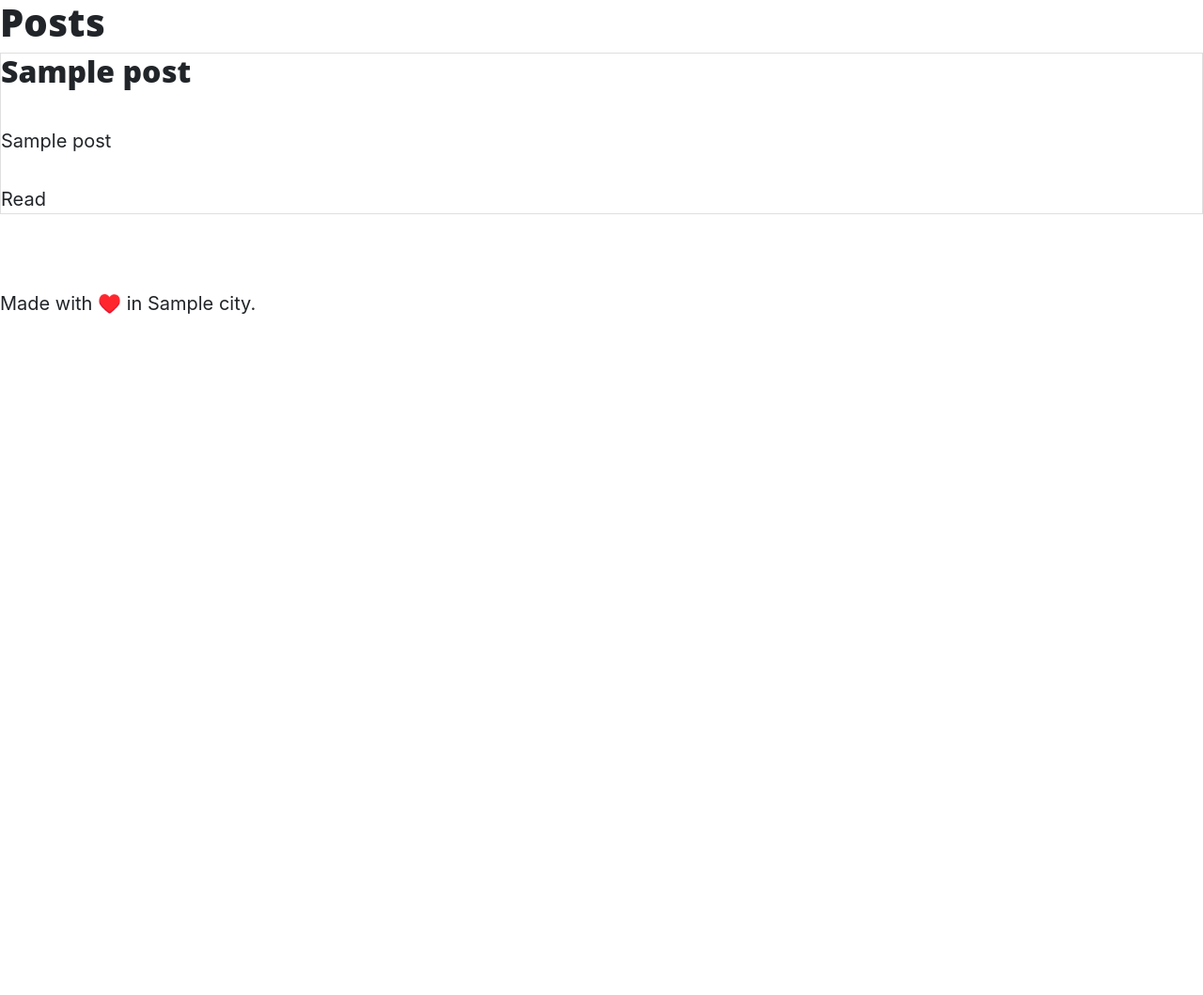
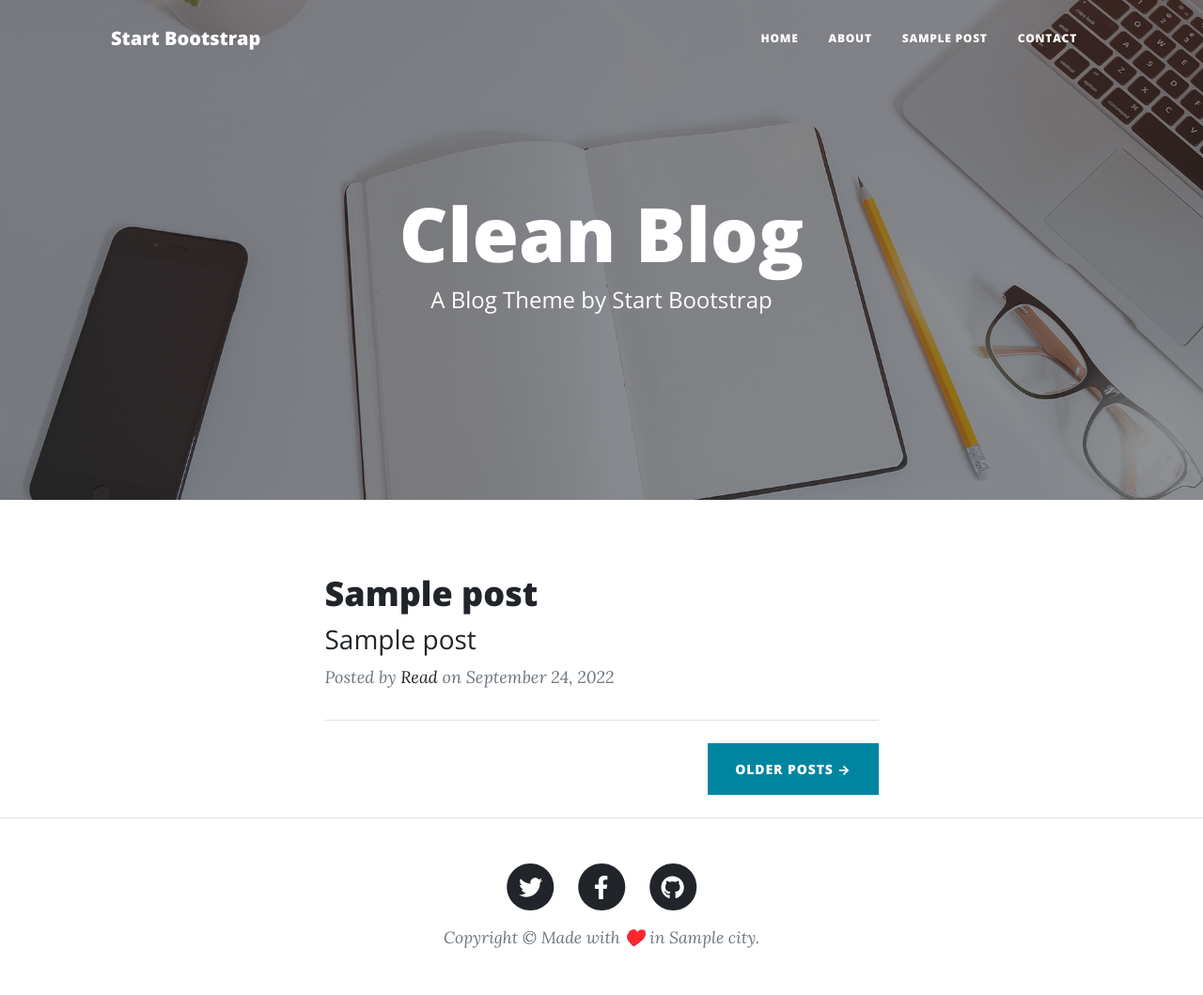
Before and after one commit to Fernandesfelipe1989/100-days-of-code, a Flask app: template blog-templating/templates/index.html in a window 1280 px wide. Shown: the whole page at 94% size. Before the commit the page ends 334 px from the top, so only its background shows below. Run offline with Flask 2, Linux system fonts and the light colour scheme; the template is opened without the code that fills it: most values are stand-ins (such as "Sample title", 1, 10 or a date in 2020); some libraries are stand-ins or nearby versions.

Commit message:
Update the index template.

```diff
--- a/blog-templating/templates/index.html
+++ b/blog-templating/templates/index.html
@@ -1,28 +1,44 @@
 <!DOCTYPE html>
 <html lang="en">
-<head>
-    <meta charset="UTF-8">
-    <title>Title</title>
-    <link href="https://fonts.googleapis.com/css2?family=Raleway" rel="stylesheet">
-    <link rel="stylesheet" href="../static/css/styles.css">
-</head>
-<body>
-<div class="wrapper">
-    <div class="top">
-        <div class="title"><h1>Posts</h1></div>
-    </div>
-    {% for post in all_post %}
-    <div class="content">
-        <div class="card">
-            <h2>{{ post.title }}</h2>
-            <p class="text">{{ post.subtitle }}</p>
-            <a href="{{ url_for('get_post', id=post.id)}}">Read</a>
+
+{% include "header.html" %}
+        <!-- Page Header-->
+        <header class="masthead" style="background-image: url('../static/assets/img/home-bg.jpg')">
+            <div class="container position-relative px-4 px-lg-5">
+                <div class="row gx-4 gx-lg-5 justify-content-center">
+                    <div class="col-md-10 col-lg-8 col-xl-7">
+                        <div class="site-heading">
+                            <h1>Clean Blog</h1>
+                            <span class="subheading">A Blog Theme by Start Bootstrap</span>
+                        </div>
+                    </div>
+                </div>
+            </div>
+        </header>
+        <!-- Main Content-->
+        <div class="container px-4 px-lg-5">
+            <div class="row gx-4 gx-lg-5 justify-content-center">
+                <div class="col-md-10 col-lg-8 col-xl-7">
+                    {% for post in all_post %}
+                    <!-- Post preview-->
+                    <div class="post-preview">
+                        <a href="post.html">
+                            <h2 class="post-title">{{ post.title }}</h2>
+                            <h3 class="post-subtitle">{{ post.subtitle }}</h3>
+                        </a>
+                        <p class="post-meta">
+                            Posted by
+                            <a href="{{ url_for('get_post', id=post.id)}}">Read</a>
+                            on September 24, 2022
+                        </p>
+                    </div>
+                    <!-- Divider-->
+                    {% endfor %}
+                    <hr class="my-4" />
+                    <!-- Pager-->
+                    <div class="d-flex justify-content-end mb-4"><a class="btn btn-primary text-uppercase" href="#!">Older Posts →</a></div>
+                </div>
+            </div>
         </div>
-    </div>
-    {% endfor %}
-</div>
-</body>
-<footer>
-    <p>Made with ♥️ in {{ city }}.</p>
-</footer>
+    {% include "footer.html" %}
 </html>
```
